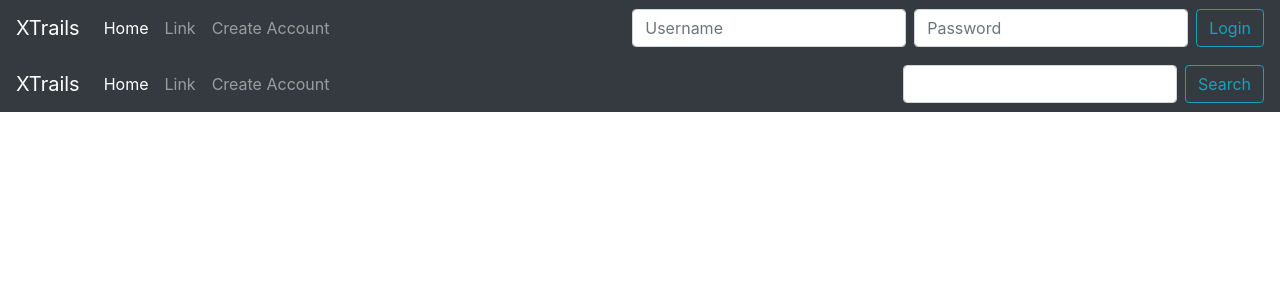
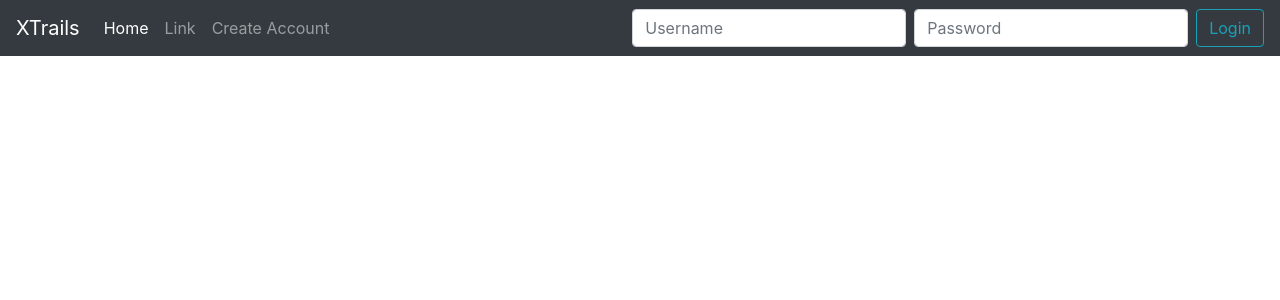
Before and after one commit to maldrete/XTrails, an Angular app in the folder ngXTrails/: page / in a window 1280 px wide. Shown: the top 300 px of the page. Built offline with nearby package versions, Linux system fonts and the light colour scheme.

Commit message:
checkloginstatus() check whihc navbar to display

```diff
--- a/ngXTrails/src/app/components/nav-bar/nav-bar.component.html
+++ b/ngXTrails/src/app/components/nav-bar/nav-bar.component.html
@@ -1,4 +1,5 @@
 <!-- Not Logged in Nav Bar -->
+<div *ngIf="!checkLoginStatus()">
   <nav class="navbar navbar-expand-lg navbar-dark bg-dark">
     <a class="navbar-brand" href="#">XTrails</a>
     <button class="navbar-toggler" type="button" data-toggle="collapse"
@@ -20,8 +21,8 @@
         </li>
       </ul>
       <form class="form-inline my-2 my-lg-0" id="loginForm">
-      <input class="form-control mr-sm-2" type="text" placeholder="Username" [(ngModel)]="username"
-             name="username">
+        <input class="form-control mr-sm-2" type="text" placeholder="Username"
+               [(ngModel)]="username" name="username">
         <input class="form-control mr-sm-2" type="password" placeholder="Password" name="password"
                [(ngModel)]="password">
         <button class="btn btn-outline-info my-2 my-sm-0" type="submit"
@@ -29,9 +30,11 @@
       </form>
     </div>
   </nav>
+</div>
 
 
 <!-- Logged in Nav Bar -->
+<div *ngIf="checkLoginStatus()">
   <nav class="navbar navbar-expand-lg navbar-dark bg-dark">
     <a class="navbar-brand" href="#">XTrails</a>
     <button class="navbar-toggler" type="button" data-toggle="collapse"
@@ -46,10 +49,10 @@
           <a class="nav-link" href="#">Home <span class="sr-only">(current)</span></a>
         </li>
         <li class="nav-item">
-        <a class="nav-link" href="#">Link</a>
+          <a class="nav-link" href="#">Update Account</a>
         </li>
         <li class="nav-item">
-        <a class="nav-link" href="#">Create Account</a>
+          <a class="nav-link" href="#">Logout</a>
         </li>
       </ul>
       <form class="form-inline my-2 my-lg-0" id="loginForm">
@@ -58,3 +61,4 @@
       </form>
     </div>
   </nav>
+</div>
--- a/ngXTrails/src/app/components/nav-bar/nav-bar.component.ts
+++ b/ngXTrails/src/app/components/nav-bar/nav-bar.component.ts
@@ -15,7 +15,10 @@ export class NavBarComponent implements OnInit {
 
   constructor(private authService: AuthService) { }
 
-  ngOnInit(): void { }
+  ngOnInit(): void {
+    console.log(this.checkLoginStatus());
+
+  }
 
   login(): void {
     this.authService.login(this.username, this.password).subscribe(
@@ -23,6 +26,9 @@ export class NavBarComponent implements OnInit {
         this.itWorked = good;
         console.log(this.itWorked);
         console.log("User Logged in");
+        console.log(this.checkLoginStatus());
+
+
       },
       err => {
         console.log("failed to login");
@@ -30,4 +36,8 @@ export class NavBarComponent implements OnInit {
     )
   }
 
+  checkLoginStatus(): boolean {
+    return this.authService.checkLogin();
+  }
+
 }
```
Lines whose indentation alone changed are shown as unchanged.
